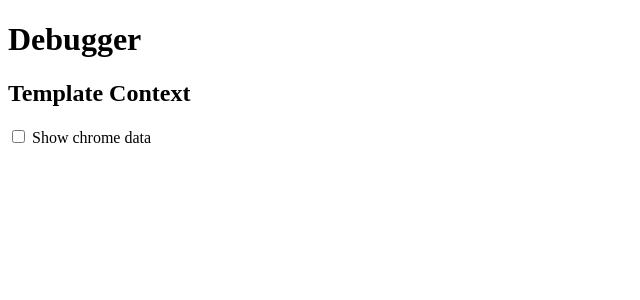
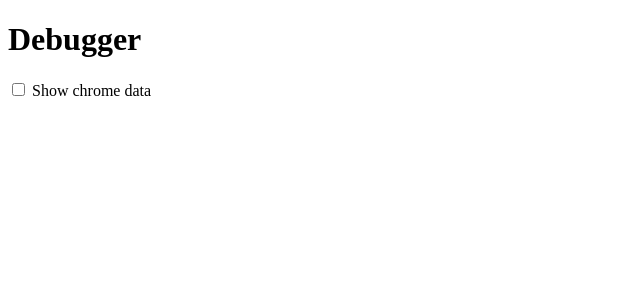
Before and after one commit to IanRogers/tracdeveloperplugin, a Python web app: template tracdeveloper/templates/debug_view.html in a window 1280 px wide. Shown: the top 300 px of the page, without its empty margins (0-640 px from the left). Run offline with Jinja, Linux system fonts and the light colour scheme; the template is opened without the code that fills it, so the values that code supplies are empty.

Commit message:
More template data inspector tweaks.
git-svn-id: https://trac-hacks.org/svn/tracdeveloperplugin/trunk@3219 7322e99d-02ea-0310-aa39-e9a107903beb

```diff
--- a/tracdeveloper/debugger.py
+++ b/tracdeveloper/debugger.py
@@ -61,6 +61,7 @@ class TemplateDebugger(Component):
         self._cache_bytime[datetime.now()] = cache_key
         new_data['context'] = ctxt
 
+        del req.chrome # reset chrome info
         add_script(req, 'developer/js/debugger.js')
         add_stylesheet(req, 'common/css/code.css')
         add_stylesheet(req, 'developer/css/debugger.css')
@@ -69,7 +70,7 @@ class TemplateDebugger(Component):
     # IRequestHandler methods
 
     def match_request(self, req):
-        match = re.match(r'/developer/debug/(.*)$', req.path_info)
+        match = re.match(r'/developer/debug(?:/(.*))?$', req.path_info)
         if match:
             req.args['path'] = match.group(1)
             return True
--- a/tracdeveloper/templates/debug_view.html
+++ b/tracdeveloper/templates/debug_view.html
@@ -22,18 +22,13 @@
   </head>
 
   <body>
-    <div id="ctxtnav" class="nav"></div>
-
     <div id="content" class="debug">
       <h1>Debugger</h1>
       <input type="hidden" id="token" name="token" value="$token" />
 
-      <div class="tab">
-        <h2>Template Context</h2>
-        <div id="context" class="vars">
-          <label><input type="checkbox" /> Show chrome data</label>
-          <xi:include href="debug_node.html" py:with="node=context" />
-        </div>
+      <div id="context" class="vars">
+        <label><input type="checkbox" /> Show chrome data</label>
+        <xi:include href="debug_node.html" py:with="node=context" />
       </div>
 
     </div>
```
